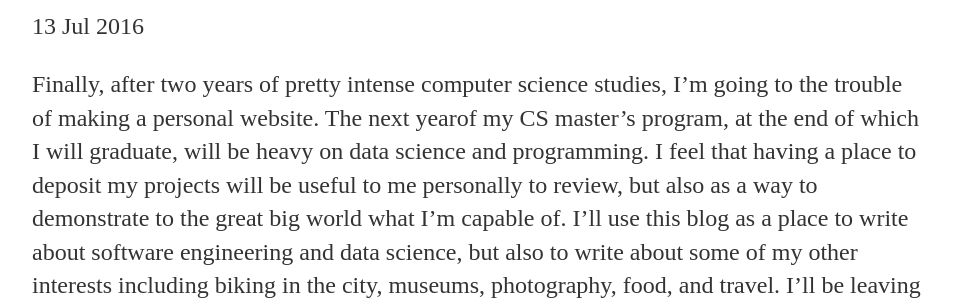
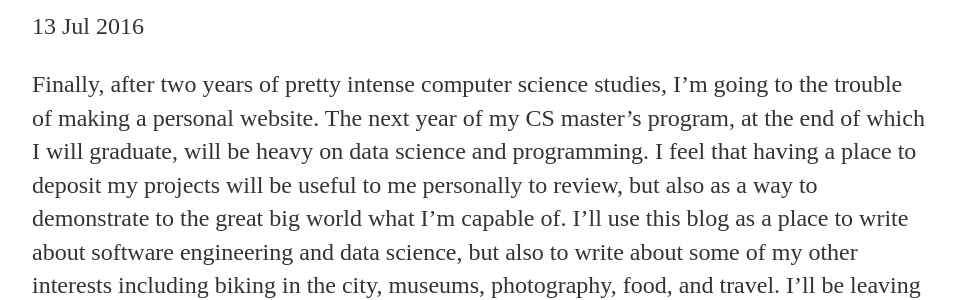
Before and after one commit to bwray/bwray.github.io, a Jekyll site: the page built from _posts/2016-07-13-first-blog-post.md, in a window 1280 px wide. Shown: the part 242-542 px from the top of the page, without its empty margins (160-1115 px from the left). Built offline with Jekyll 4.4.1, drawn with Linux system fonts in a browser that asks for light colours; some of the changed text lies outside the part shown.

Commit message:
Update 2016-07-13-first-blog-post.md

```diff
--- a/_posts/2016-07-13-first-blog-post.md
+++ b/_posts/2016-07-13-first-blog-post.md
@@ -5,7 +5,7 @@ date: 2016-07-13
 ---
 
 Finally, after two years of pretty intense computer science studies, I'm going to the trouble of making a
-personal website. The next yearof my CS master's program, at the end of which I will graduate,
+personal website. The next year of my CS master's program, at the end of which I will graduate,
 will be heavy on data science and programming. I feel that having a place to deposit my projects will be
 useful to me personally to review, but also as a way to demonstrate to the great big world what I'm
 capable of. I'll use this blog as a place to write about software engineering and data science,
```
